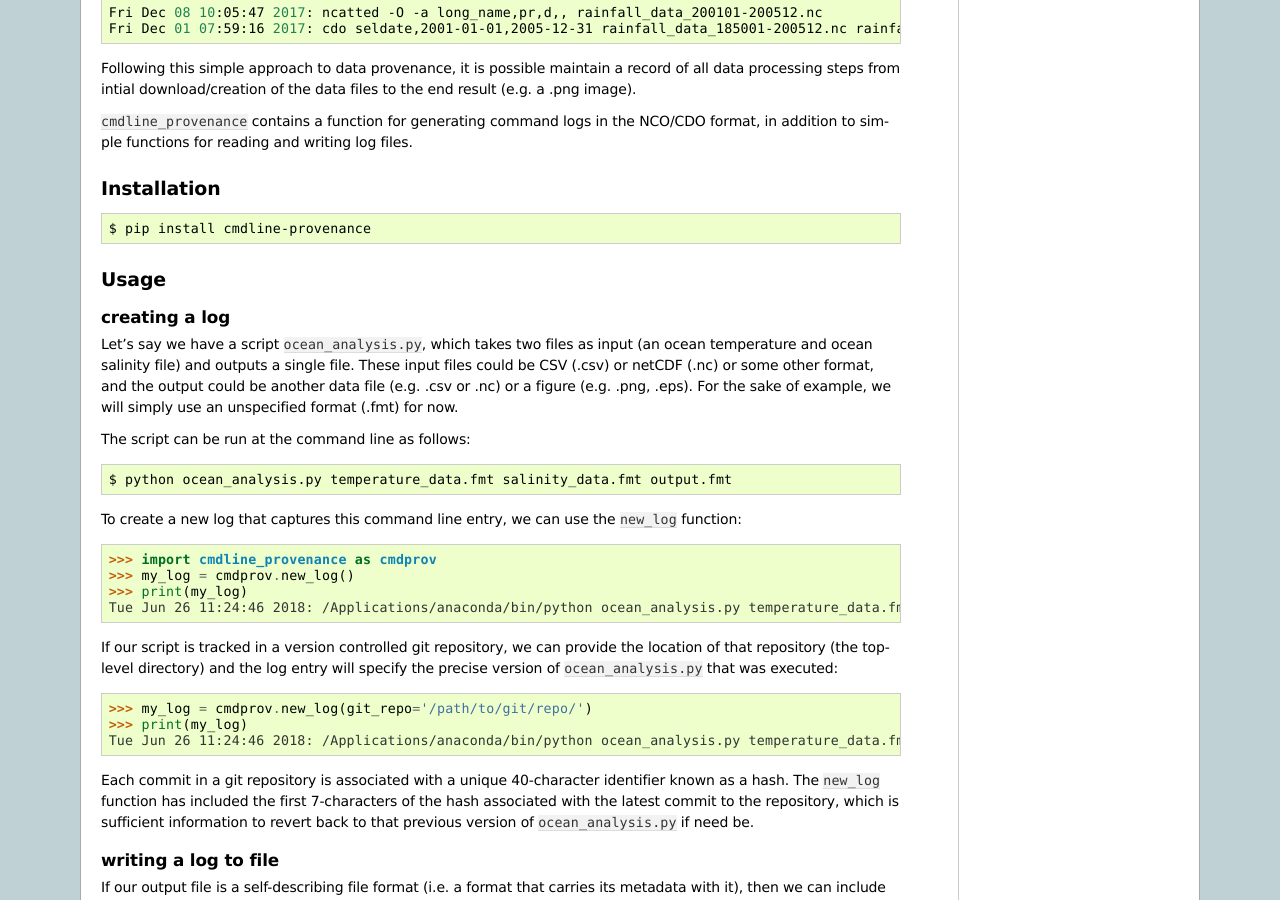
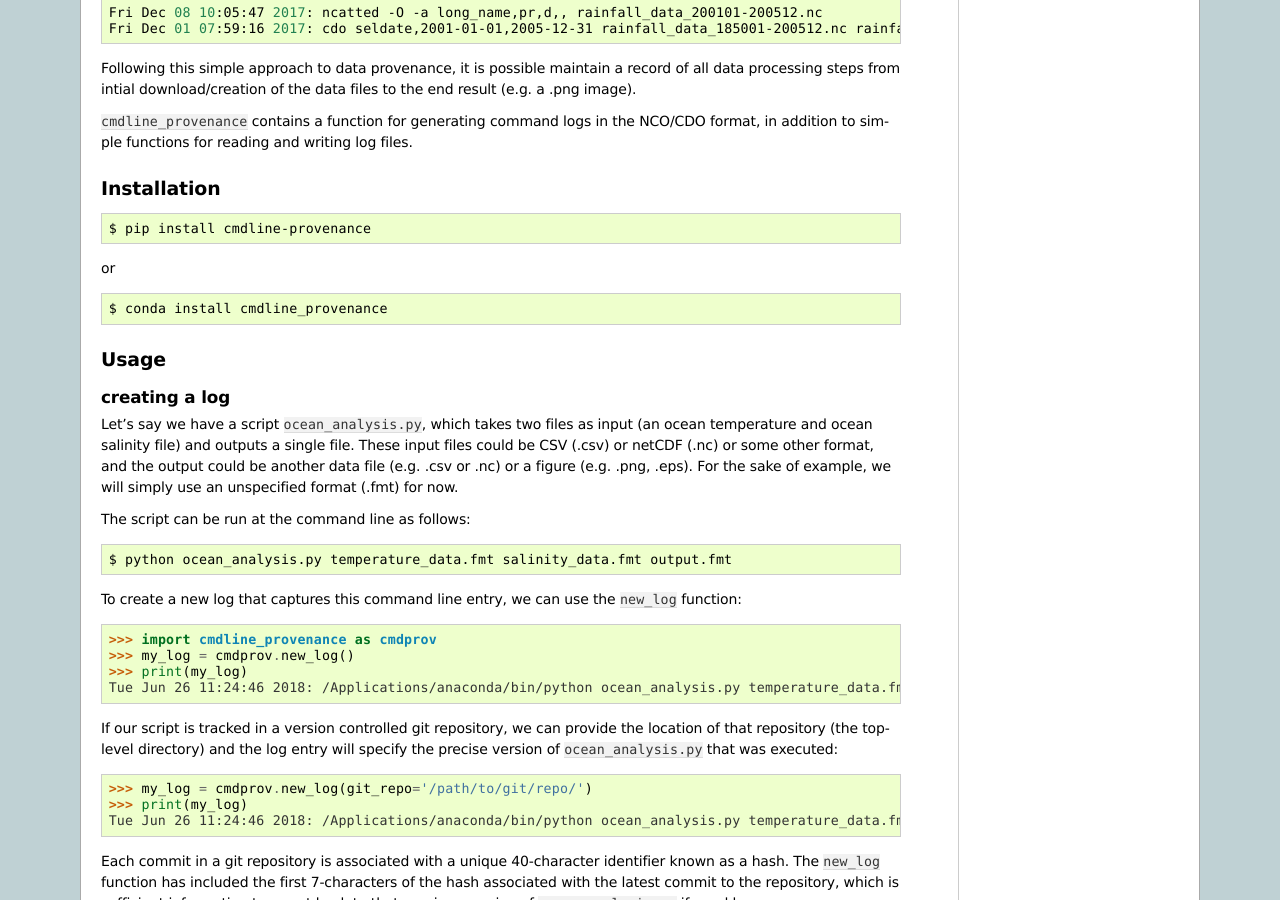
Before and after one commit to DamienIrving/cmdline_provenance, a Sphinx documentation site: the page built from docs/index.rst, in a window 1280 px wide and 900 px high, scrolled down 323 px. Built offline with Sphinx 7.4.7, drawn with Linux system fonts in a browser that asks for light colours; pages that are not in the unit, such as notebooks, are missing from menus.

Commit message:
Update index.rst

```diff
--- a/docs/index.rst
+++ b/docs/index.rst
@@ -46,6 +46,11 @@ Installation
 
    $ pip install cmdline-provenance
 
+or
+
+.. code-block:: bash
+
+   $ conda install cmdline_provenance
 
 Usage
 -----
```
